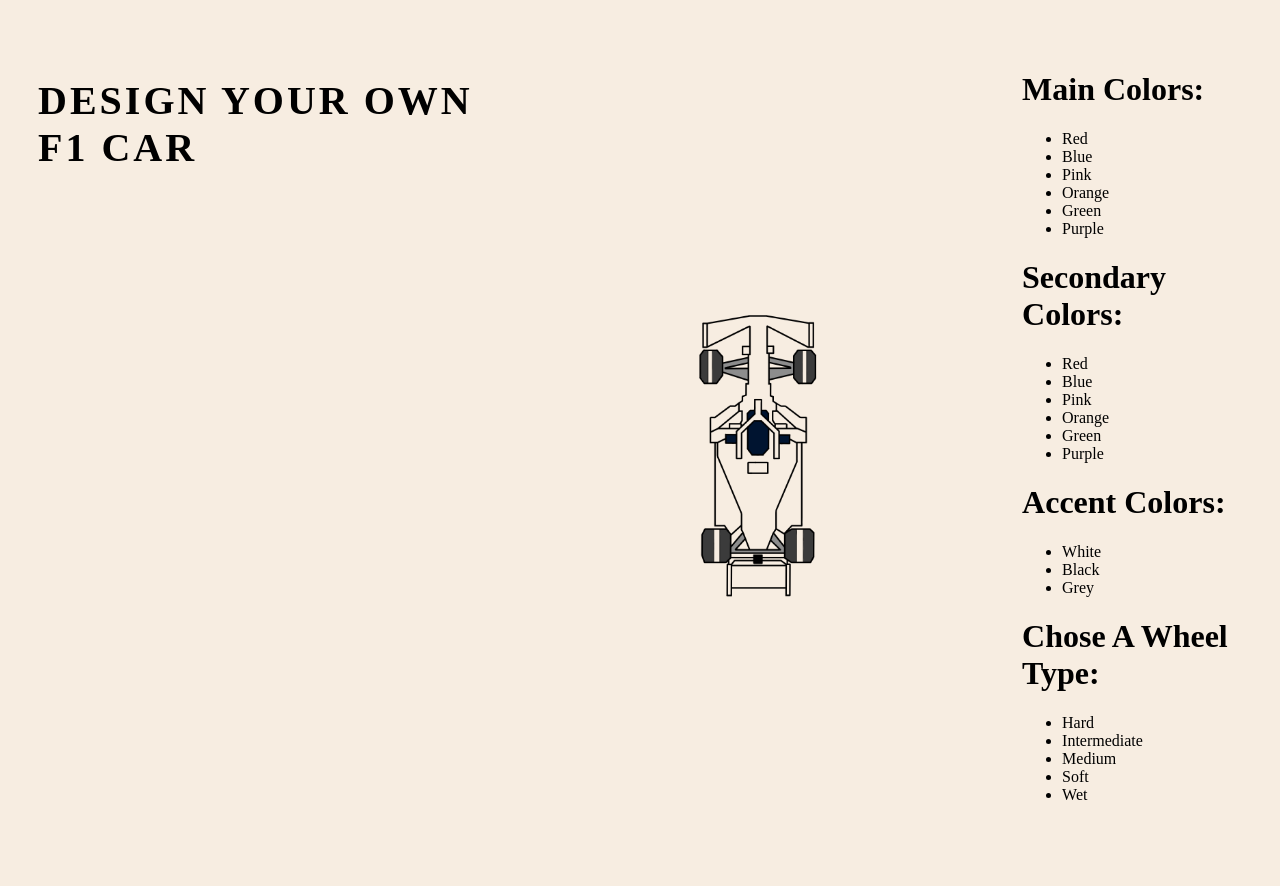
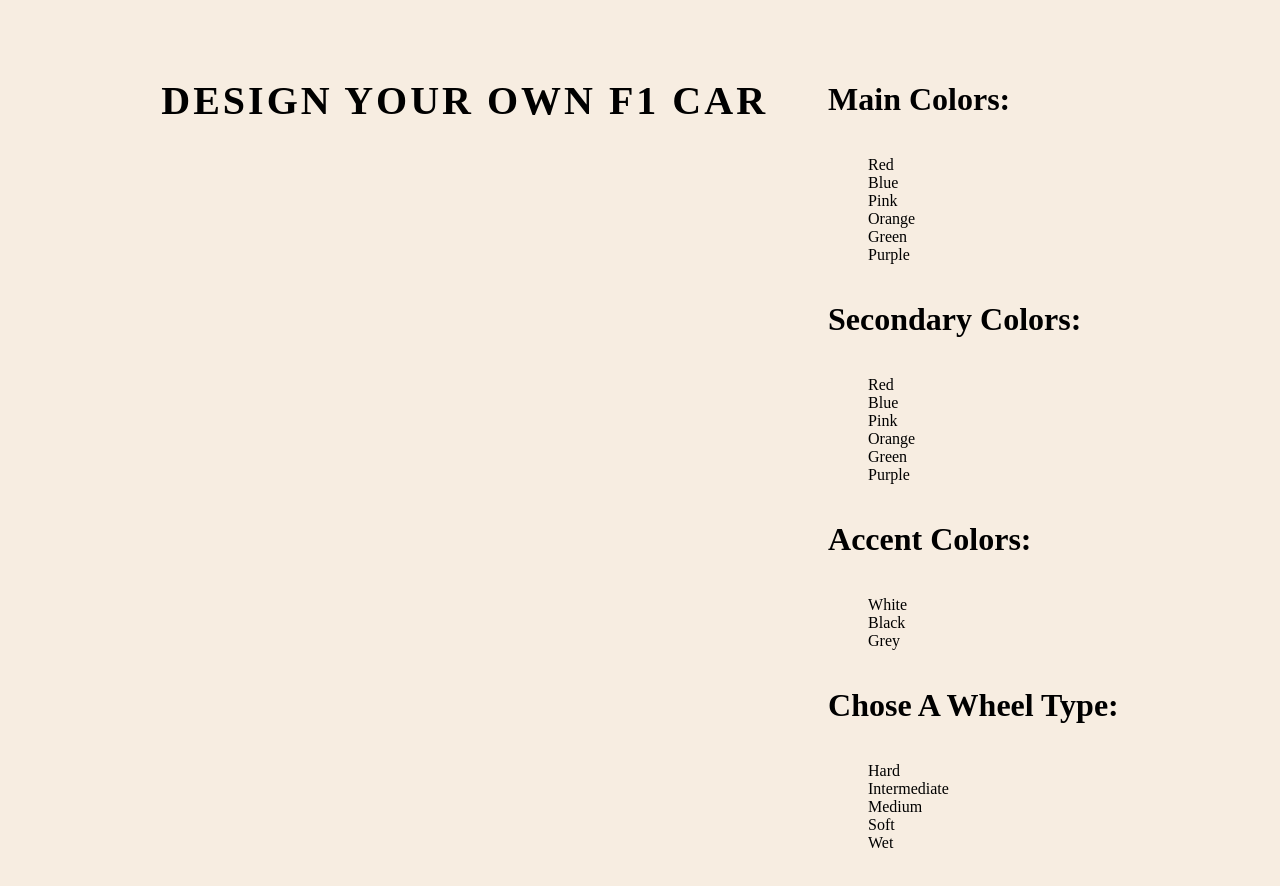
Before and after one commit to staten-island-tech/vue-reactivity-project-dieuanhn, a Vue app in the folder my-project/: page / in a window 1280 px wide. Shown: the top 886 px of the page. Before the commit the page ends 862 px from the top, so only its background shows below. Built offline with nearby package versions, Linux system fonts and the light colour scheme.

Commit message:
yo???? <3 taylor swift

```diff
--- a/my-project/src/App.vue
+++ b/my-project/src/App.vue
@@ -4,20 +4,17 @@
       <div class="title">
         <h1>DESIGN YOUR OWN F1 CAR</h1>
       </div>
-      <car />
       <Options />
     </div>
   </div>
 </template>
 
 <script>
-import car from "./components/car.vue";
 import Options from "./components/Options.vue";
 
 export default {
   name: "App",
   components: {
-    car,
     Options,
   },
 };
@@ -40,4 +37,6 @@ body {
   font-size: 20px;
   letter-spacing: 3px;
 }
+
+
 </style>
--- a/my-project/src/components/car.vue
+++ /dev/null
@@ -1,40 +0,0 @@
-<template>
-<div class="car-box">
-  <img src="../assets/car.png" alt="car image" class="car-image">
-</div>
-</template>
-
-<script>
-export default {
-  name: 'car',
-  props: {
-    msg: String
-  },
-  data() {
-    return {
-      testArray: [
-        {
-          name: "Hello",
-        }
-      ]
-    }
-  }
-}
-
-
-
-</script>
-
-<style>
-
-.car-box {
- margin-top: 70px;
- padding: -20px;
-}
-
-.car-image {
-  max-width: 700px;
-  max-height: 700px;
-}
-
-</style>
--- a/my-project/src/components/options.vue
+++ b/my-project/src/components/options.vue
@@ -1,6 +1,5 @@
 <template>
   <div class="color">
-
   <div class="color-options">
   <h1>Main Colors:</h1>
   <ul>
@@ -208,7 +207,24 @@ export default {
 img {
   max-width: 700px;
   max-height: 700px;
+  position: absolute;
+  top: 0;
+  left: 0px;
 }
 
+.color-options {
+  display: flex;
+  flex-direction: column;
+  justify-content: flex-start;
+}
+
+.color {
+  padding-left: 60px;
+  margin-top: 10px;
+}
+
+.main-color, .secondary-color, .accent-color, .wheel-type {
+  list-style: none;
+}
 
 </style>
```
Also changed, not shown: 1 other file (tests, documents, lock files or other folders).
